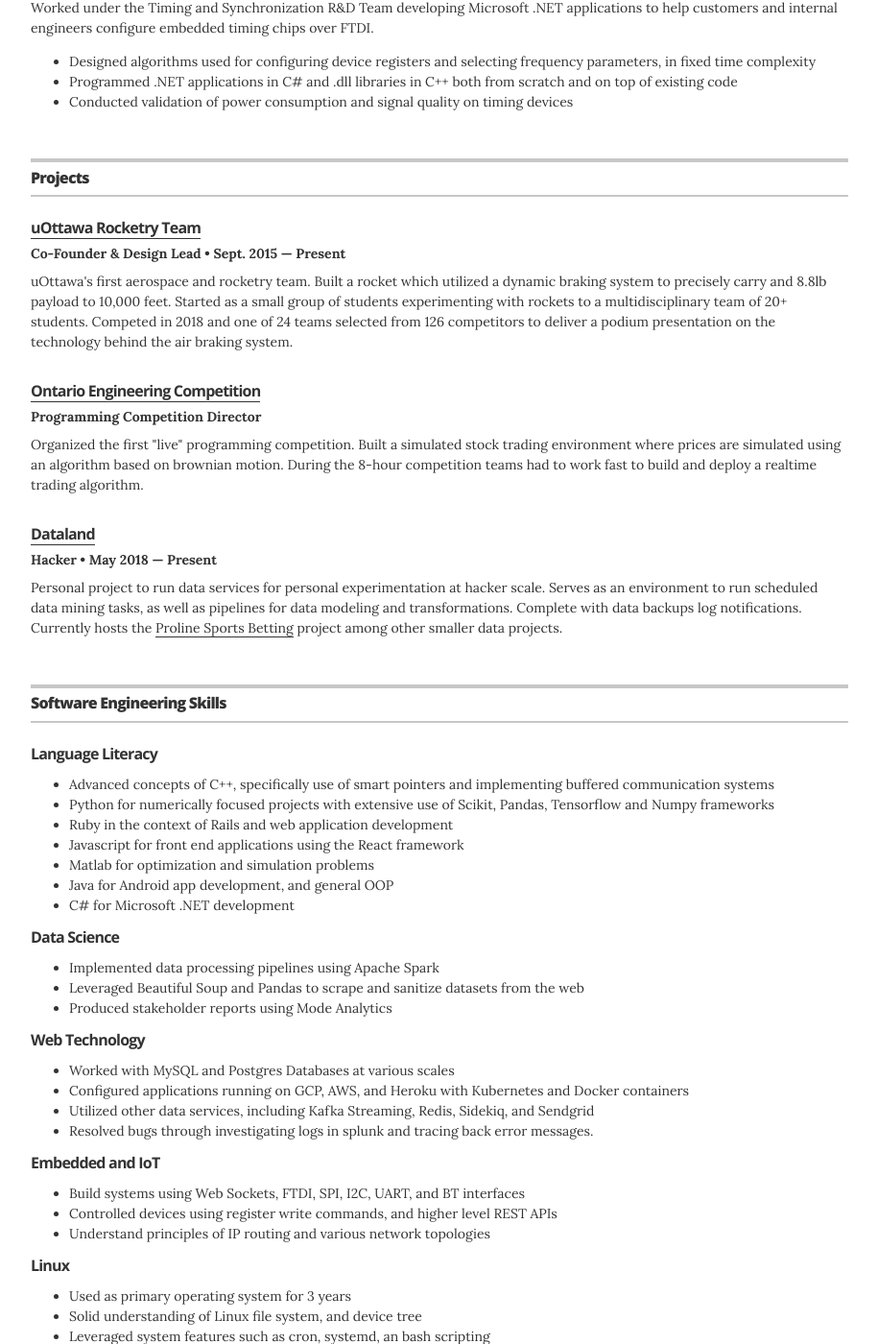
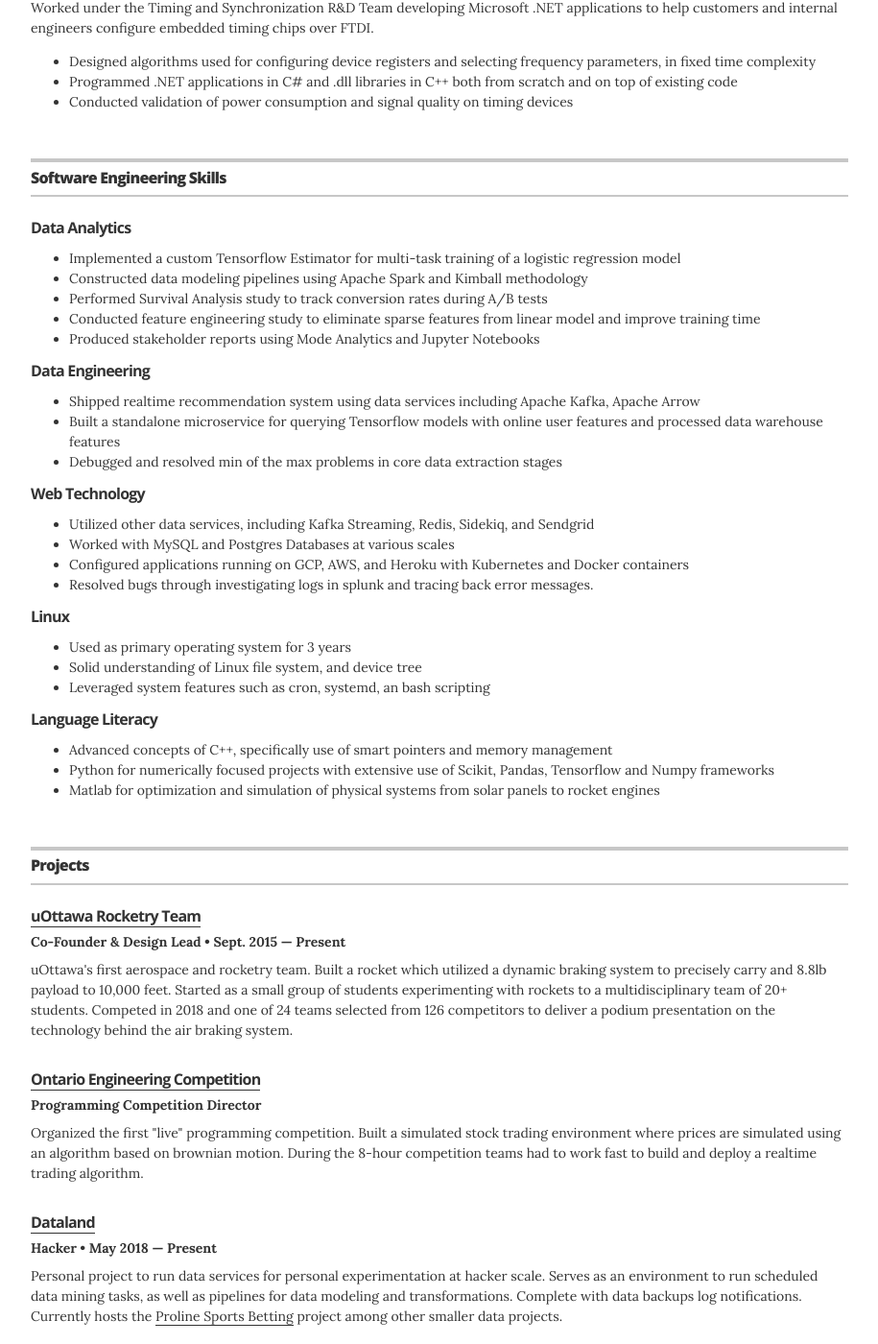
Before and after one commit to jglovier/resume-template, a Jekyll site: the page built from index.html, in a window 1280 px wide and 1400 px high, scrolled down 1589 px. Shown: the whole window at 96% size, without its empty margins (182-1097 px from the left). Built offline with Jekyll 4.4.1, drawn with Linux system fonts in a browser that asks for light colours; some of the changed text lies outside the part shown.

Commit message:
wealthsimple

```diff
--- a/_data/skills.yml
+++ b/_data/skills.yml
@@ -1,33 +1,25 @@
 - title: Software Engineering
   skills:
-    - title: Language Literacy
+    - title: Data Analytics
     - list:
-      - Advanced concepts of C++, specifically use of smart pointers and implementing buffered communication systems
-      - Python for numerically focused projects with extensive use of Scikit, Pandas, Tensorflow and Numpy frameworks
-      - Ruby in the context of Rails and web application development
-      - Javascript for front end applications using the React framework
-      - Matlab for optimization and simulation problems
-      - Java for Android app development, and general OOP
-      - C# for Microsoft .NET development
+      - Implemented a custom Tensorflow Estimator for multi-task training of a logistic regression model
+      - Constructed data modeling pipelines using Apache Spark and Kimball methodology
+      - Performed Survival Analysis study to track conversion rates during A/B tests
+      - Conducted feature engineering study to eliminate sparse features from linear model and improve training time
+      - Produced stakeholder reports using Mode Analytics and Jupyter Notebooks
 
-    - title: Data Science
+    - title: Data Engineering
     - list:
-      - Implemented data processing pipelines using Apache Spark
-      - Leveraged Beautiful Soup and Pandas to scrape and sanitize datasets from the web
-      - Produced stakeholder reports using Mode Analytics
+      - Shipped realtime recommendation system using data services including Apache Kafka, Apache Arrow
+      - Built a standalone microservice for querying Tensorflow models with online user features and processed data warehouse features
+      - Debugged and resolved min of the max problems in core data extraction stages
 
     - title: Web Technology
     - list:
+      - Utilized other data services, including Kafka Streaming, Redis, Sidekiq, and Sendgrid
       - Worked with MySQL and Postgres Databases at various scales
       - Configured applications running on GCP, AWS, and Heroku with Kubernetes and Docker containers
-      - Utilized other data services, including Kafka Streaming, Redis, Sidekiq, and Sendgrid
       - Resolved bugs through investigating logs in splunk and tracing back error messages.
-
-    - title: Embedded and IoT
-    - list:
-      - Build systems using Web Sockets, FTDI, SPI, I2C, UART, and BT interfaces
-      - Controlled devices using register write commands, and higher level REST APIs
-      - Understand principles of IP routing and various network topologies
 
     - title: Linux
     - list:
@@ -35,32 +27,8 @@
       - Solid understanding of Linux file system, and device tree
       - Leveraged system features such as cron, systemd, an bash scripting
 
-- title: Electrical Engineering
-  skills:
-    - title: Simulation Construction
+    - title: Language Literacy
     - list:
-      - Modeled complex time dependent systems in Matlab using transfer matrix method and Fourier transfer functions
-      - Used Matlab Simulink to solve optimization problems
-      - Used Multisim to analyze performance of circuits
-      - Self-taught FEA, and CFD simulations of basic geometry using both Solidworks and Simscale
-      - Used lab instrumentation to analyze circuits particularly the oscilloscope, logic analyzer, and 5052 spectrum analyzer
-
-    - title: Computer Aided Design & Manufacturing
-    - list:
-      - Built 3D models using Solidworks; conducting motion studies on mechanical assemblies
-      - Designed custom PCB Layouts in Eagle CAD and worked through the process of submitting boards for fabrication
-      - Experienced in the use of rapid prototyping tools, particularly laser cutting and 3D printing
-      - Hands on experience with traditional fabrication techniques, such as lathe, mill, TIG welding and sheet metalworking
-
-    - title: Control Systems
-    - list:
-      - Designed stable systems using Root Locus Technique, analytically and computationally using Matlab Control Systems Toolbox
-      - Signal filtering techniques such as Frequency, and Kalman filtering
-      - Operational understanding electromechanical devices and required support circuitry
-      - Proficient in VHDL for programming PLCs and FPGA specifically using Altair devices
-
-    - title: Communication Systems
-    - list:
-      - Operational understanding of routing in LAN and WAN networks
-      - Designed transmitters and receivers using various multiplexing and modulation techniques
-      - Understand the limitations of various communication mediums and protocols
+      - Advanced concepts of C++, specifically use of smart pointers and memory management
+      - Python for numerically focused projects with extensive use of Scikit, Pandas, Tensorflow and Numpy frameworks
+      - Matlab for optimization and simulation of physical systems from solar panels to rocket engines
--- a/_layouts/resume.html
+++ b/_layouts/resume.html
@@ -96,25 +96,6 @@
       <!-- end Experience -->
       {% endif %}
 
-      {% if site.resume_section_projects %}
-      <!-- begin Projects -->
-      <section class="content-section">
-        <header class="section-header">
-          <h2>Projects</h2>
-        </header>
-
-        {% for project in site.data.projects %}
-        <div class="resume-item" itemscope itemtype="http://schema.org/CreativeWork">
-          <meta itemprop="creator" content="{{ site.resume_name }}" itemtype="http://schema.org/Person" />
-          <h3 class="resume-item-title" itemprop="name">{% if project.url %}<a href="{{ project.url }}" itemprop="url">{{ project.project }}</a>{% else %}{{ project.project }}{% endif %}</h3>
-          <h4 class="resume-item-details" itemprop="description">{{ project.role }} {% if project.duration %} &bull; {{ project.duration }} {% endif %}</h4>
-          <p class="resume-item-copy">{{ project.description }}</p>
-        </div>
-        {% endfor %}
-
-      </section>
-      <!-- end Projects -->
-      {% endif %}
 
       {% if site.resume_section_skills %}
       <!-- begin Skills -->
@@ -136,6 +117,26 @@
       </section>
       {% endfor %}
       <!-- end Skills -->
+      {% endif %}
+
+      {% if site.resume_section_projects %}
+      <!-- begin Projects -->
+      <section class="content-section">
+        <header class="section-header">
+          <h2>Projects</h2>
+        </header>
+
+        {% for project in site.data.projects %}
+        <div class="resume-item" itemscope itemtype="http://schema.org/CreativeWork">
+          <meta itemprop="creator" content="{{ site.resume_name }}" itemtype="http://schema.org/Person" />
+          <h3 class="resume-item-title" itemprop="name">{% if project.url %}<a href="{{ project.url }}" itemprop="url">{{ project.project }}</a>{% else %}{{ project.project }}{% endif %}</h3>
+          <h4 class="resume-item-details" itemprop="description">{{ project.role }} {% if project.duration %} &bull; {{ project.duration }} {% endif %}</h4>
+          <p class="resume-item-copy">{{ project.description }}</p>
+        </div>
+        {% endfor %}
+
+      </section>
+      <!-- end Projects -->
       {% endif %}
 
       {% if site.resume_section_recognition %}
```
